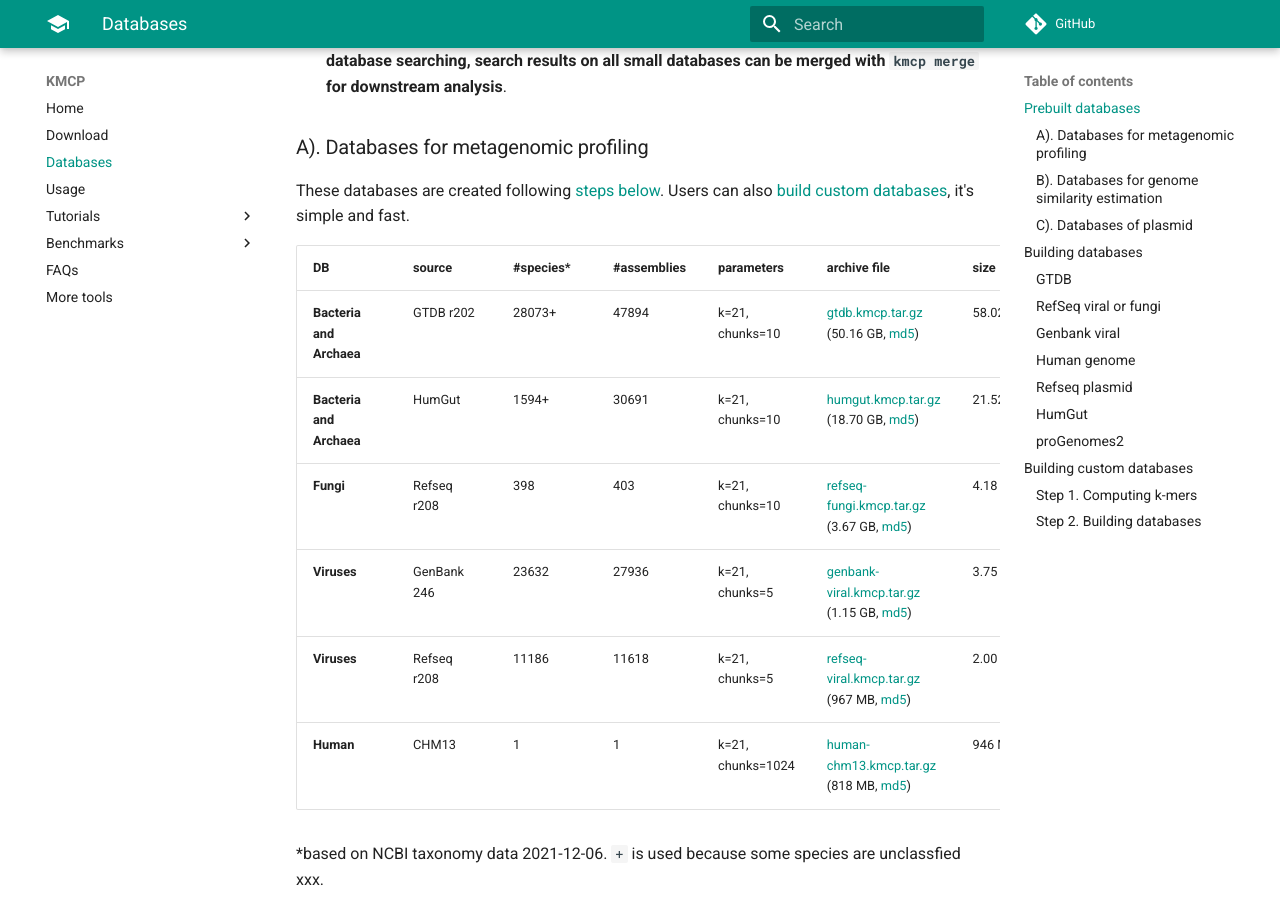
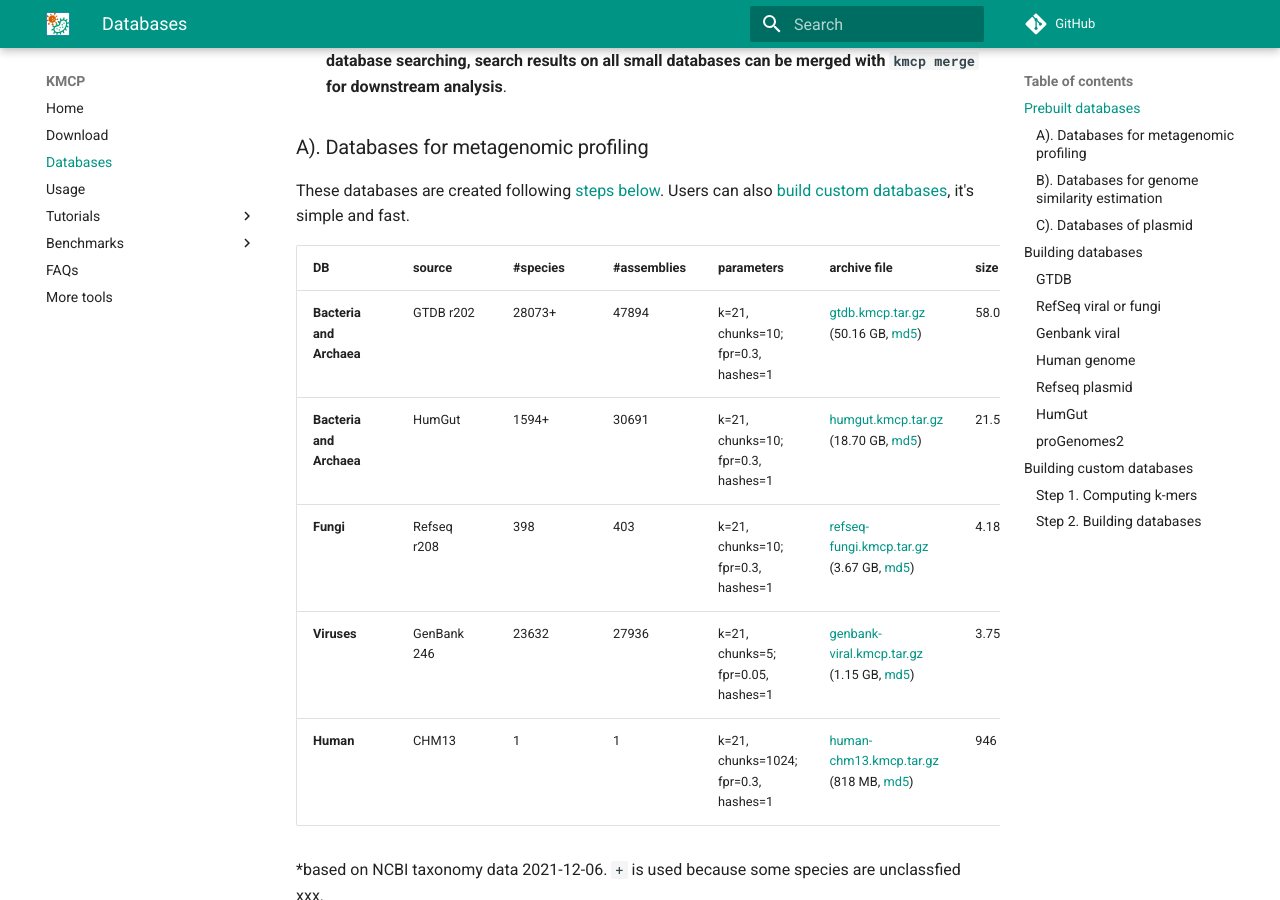
Before and after one commit to shenwei356/kmcp, an MkDocs documentation site: the page built from docs/database.md, in a window 1280 px wide and 900 px high, scrolled down 587 px. Built offline with MkDocs 1.6.1 and Material for MkDocs 9.7.7, drawn with Linux system fonts in a browser that asks for light colours; comment, search, counter and statistics services are not loaded.

Commit message:
add favicon

```diff
--- a/docs/database.md
+++ b/docs/database.md
@@ -31,15 +31,13 @@
 These databases are created following [steps below](#building-databases).
 Users can also [build custom databases](#building-custom-databases), it's simple and fast.
 
-
-|DB                      |source     |#species*|#assemblies|parameters       |archive file                                                                                                                                                      |size     |
-|:-----------------------|:----------|:-------|:----------|:----------------|:-----------------------------------------------------------------------------------------------------------------------------------------------------------------|:--------|
-|**Bacteria and Archaea**|GTDB r202  |28073+  |47894      |k=21, chunks=10  |[gtdb.kmcp.tar.gz](https://1drv.ms/u/s!Ag89cZ8NYcqtjRewpV1B37CO1Ghe?e=g0cwiI) (50.16 GB, [md5](https://1drv.ms/t/s!Ag89cZ8NYcqtjQmv5Nn4bt3hUSpN?e=H0PxRa))        |58.02 GB |
-|**Bacteria and Archaea**|HumGut     |1594+   |30691      |k=21, chunks=10  |[humgut.kmcp.tar.gz](https://1drv.ms/u/s!Ag89cZ8NYcqtjUxZymOTLu1qJyDI?e=ZPWhDt) (18.70 GB, [md5](https://1drv.ms/t/s!Ag89cZ8NYcqtjUVZu1Y-Vtussvdc?e=wHlWdm))      |21.52 GB |
-|**Fungi**               |Refseq r208|398     |403        |k=21, chunks=10  |[refseq-fungi.kmcp.tar.gz](https://1drv.ms/t/s!Ag89cZ8NYcqtjROm3VsX6PVrxHe5?e=PO1N78) (3.67 GB, [md5](https://1drv.ms/t/s!Ag89cZ8NYcqtjQM4tAbFU2bFS07e?e=0CwT1E)) |4.18 GB  |
-|**Viruses**             |GenBank 246|23632   |27936      |k=21, chunks=5   |[genbank-viral.kmcp.tar.gz](https://1drv.ms/u/s!Ag89cZ8NYcqtjkI5lQI-ygIiDe-B?e=Viaev8) (1.15 GB, [md5](https://1drv.ms/t/s!Ag89cZ8NYcqtjkEqcjvzQczfIAMr?e=LBsj4X))|3.75 GB  |
-|**Viruses**             |Refseq r208|11186   |11618      |k=21, chunks=5   |[refseq-viral.kmcp.tar.gz](https://1drv.ms/u/s!Ag89cZ8NYcqtjQj5zEDzlN9kCYzT?e=bZNzAk) (967 MB, [md5](https://1drv.ms/t/s!Ag89cZ8NYcqtjQBrtR3Ol5GsJ6e3?e=wAgY1e))  |2.00 GB  |
-|**Human**               |CHM13      |1       |1          |k=21, chunks=1024|[human-chm13.kmcp.tar.gz](https://1drv.ms/u/s!Ag89cZ8NYcqtjVQgKPCZ7jciZqEp?e=jAO76U) (818 MB, [md5](https://1drv.ms/t/s!Ag89cZ8NYcqtjU1nGeOJaFf70y_K?e=bzJPcE))   |946 MB   |
+|DB                      |source     |#species|#assemblies|parameters                          |archive file                                                                                                                                                      |size     |
+|:-----------------------|:----------|:-------|:----------|:-----------------------------------|:-----------------------------------------------------------------------------------------------------------------------------------------------------------------|:--------|
+|**Bacteria and Archaea**|GTDB r202  |28073+  |47894      |k=21, chunks=10; fpr=0.3, hashes=1  |[gtdb.kmcp.tar.gz](https://1drv.ms/u/s!Ag89cZ8NYcqtjRewpV1B37CO1Ghe?e=g0cwiI) (50.16 GB, [md5](https://1drv.ms/t/s!Ag89cZ8NYcqtjQmv5Nn4bt3hUSpN?e=H0PxRa))        |58.02 GB |
+|**Bacteria and Archaea**|HumGut     |1594+   |30691      |k=21, chunks=10; fpr=0.3, hashes=1  |[humgut.kmcp.tar.gz](https://1drv.ms/u/s!Ag89cZ8NYcqtjUxZymOTLu1qJyDI?e=ZPWhDt) (18.70 GB, [md5](https://1drv.ms/t/s!Ag89cZ8NYcqtjUVZu1Y-Vtussvdc?e=wHlWdm))      |21.52 GB |
+|**Fungi**               |Refseq r208|398     |403        |k=21, chunks=10; fpr=0.3, hashes=1  |[refseq-fungi.kmcp.tar.gz](https://1drv.ms/t/s!Ag89cZ8NYcqtjROm3VsX6PVrxHe5?e=PO1N78) (3.67 GB, [md5](https://1drv.ms/t/s!Ag89cZ8NYcqtjQM4tAbFU2bFS07e?e=0CwT1E)) |4.18 GB  |
+|**Viruses**             |GenBank 246|23632   |27936      |k=21, chunks=5; fpr=0.05, hashes=1  |[genbank-viral.kmcp.tar.gz](https://1drv.ms/u/s!Ag89cZ8NYcqtjkI5lQI-ygIiDe-B?e=Viaev8) (1.15 GB, [md5](https://1drv.ms/t/s!Ag89cZ8NYcqtjkEqcjvzQczfIAMr?e=LBsj4X))|3.75 GB  |
+|**Human**               |CHM13      |1       |1          |k=21, chunks=1024; fpr=0.3, hashes=1|[human-chm13.kmcp.tar.gz](https://1drv.ms/u/s!Ag89cZ8NYcqtjVQgKPCZ7jciZqEp?e=jAO76U) (818 MB, [md5](https://1drv.ms/t/s!Ag89cZ8NYcqtjU1nGeOJaFf70y_K?e=bzJPcE))   |946 MB   |
 
 *based on NCBI taxonomy data 2021-12-06. `+` is used because some species are unclassfied xxx.
 
--- a/mkdocs.yml
+++ b/mkdocs.yml
@@ -18,9 +18,8 @@
     palette:
         primary: teal
         accent: blue grey
-    icon:
-        logo: material/school
-    favicon: favicon.ico
+    logo: favicon.svg
+    favicon: favicon.svg
     feature:
         navigation.tabs: false
 extra:
```
Also changed, not shown: README.md (+17 -13 lines), docs/usage.md (+1 -1 lines), docs/favicon.ico (deleted), docs/favicon.svg (added), 4 other files.
